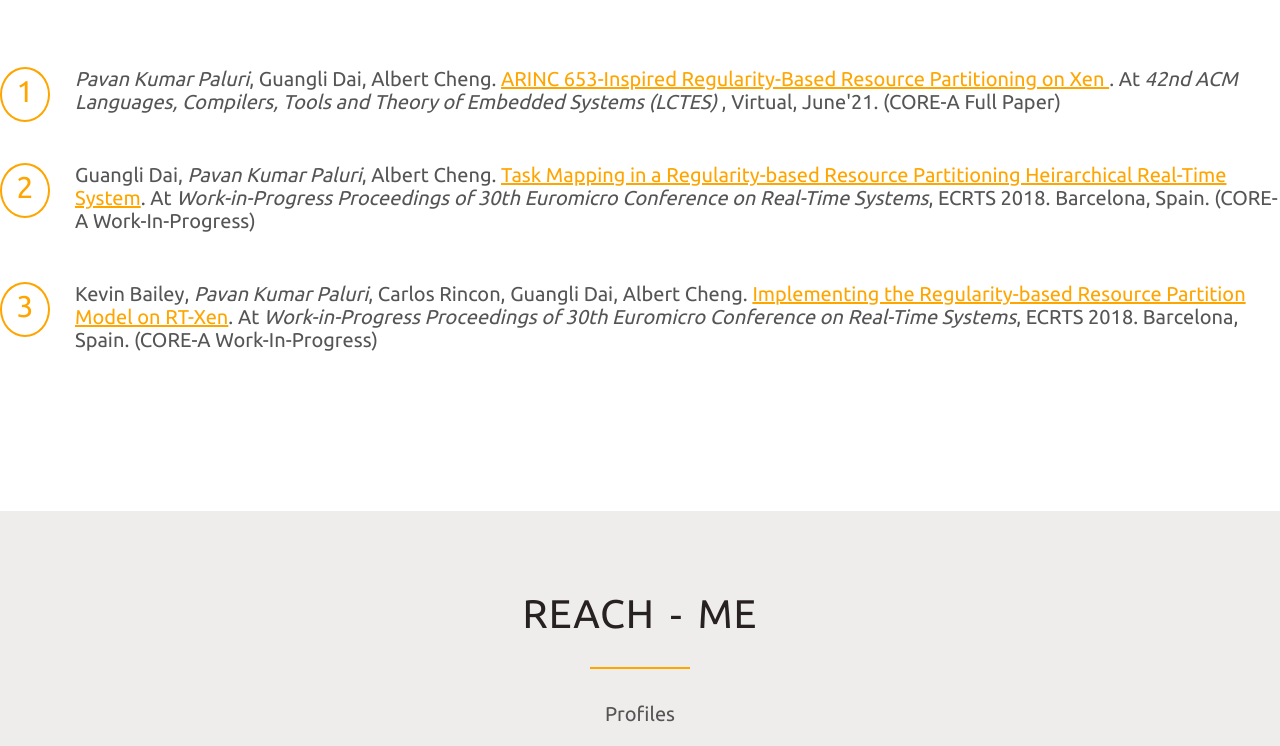
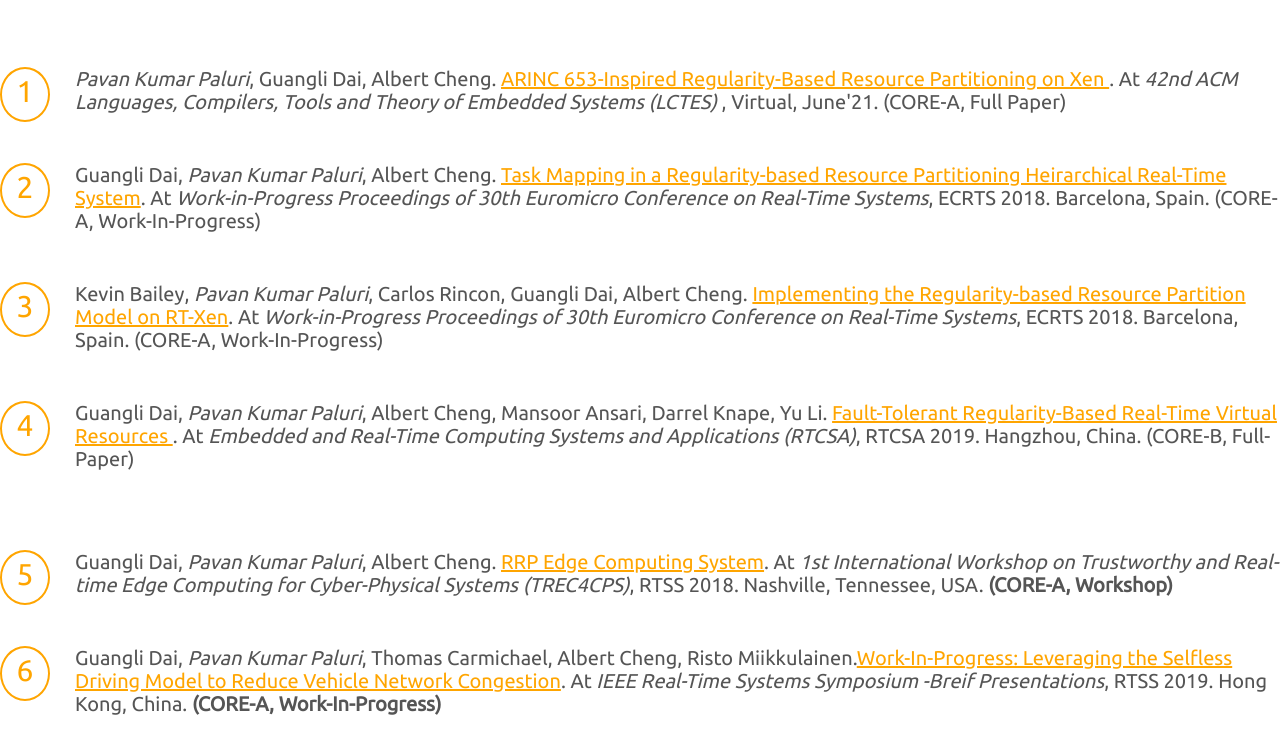
Before and after one commit to pvpk1994/pvpk1994.github.io, a plain HTML site: page index.html in a window 1280 px wide. Shown: the part 1671-2417 px from the top of the page. Drawn offline with nearby package versions, Linux system fonts and the light colour scheme.

Commit message:
testing...

```diff
--- a/index.html
+++ b/index.html
@@ -135,21 +135,39 @@
 				<!---------------PUBLICATION 1 ------------>
 			<div class="authors js-wp7">
 				<div>1</div>
-				<p><em>Pavan Kumar Paluri</em>, Guangli Dai, Albert Cheng. <a href="https://pldi21.sigplan.org/details/LCTES-2021-papers/14/ARINC-653-Inspired-Regularity-Based-Resource-Partitioning-on-Xen" style="color:orange" target="_blank"> ARINC 653-Inspired Regularity-Based Resource Partitioning on Xen </a>. At <i>42nd ACM Languages, Compilers, Tools and Theory of Embedded Systems (LCTES) </i>, Virtual, June'21. <b>(CORE-A Full Paper)</b></p>
+				<p><em>Pavan Kumar Paluri</em>, Guangli Dai, Albert Cheng. <a href="https://pldi21.sigplan.org/details/LCTES-2021-papers/14/ARINC-653-Inspired-Regularity-Based-Resource-Partitioning-on-Xen" style="color:orange" target="_blank"> ARINC 653-Inspired Regularity-Based Resource Partitioning on Xen </a>. At <i>42nd ACM Languages, Compilers, Tools and Theory of Embedded Systems (LCTES) </i>, Virtual, June'21. <b>(CORE-A, Full Paper)</b></p>
 			</div>
 
 				<!------------PUBLICATION 2 ---------->
 			<div class="authors js-wp7">
 				<div>2</div>
-				<p>Guangli Dai, <em>Pavan Kumar Paluri</em>, Albert Cheng. <a href="https://www.ecrts.org/archives/fileadmin/files_ecrts18/ECRTS2018-WiP-proceedings.pdf" style="color:orange" target="_blank">Task Mapping in a Regularity-based Resource Partitioning Heirarchical Real-Time System</a>. At <i>Work-in-Progress Proceedings of 30th Euromicro Conference on Real-Time Systems</i>, ECRTS 2018. Barcelona, Spain. <b>(CORE-A Work-In-Progress)</b></p>
+				<p>Guangli Dai, <em>Pavan Kumar Paluri</em>, Albert Cheng. <a href="https://www.ecrts.org/archives/fileadmin/files_ecrts18/ECRTS2018-WiP-proceedings.pdf" style="color:orange" target="_blank">Task Mapping in a Regularity-based Resource Partitioning Heirarchical Real-Time System</a>. At <i>Work-in-Progress Proceedings of 30th Euromicro Conference on Real-Time Systems</i>, ECRTS 2018. Barcelona, Spain. <b>(CORE-A, Work-In-Progress)</b></p>
 				</div>
 
 				<!---------PUBLICATION 3 ----------->
 			<div class="authors js-wp7">
 				<div>3</div>
-				<p> Kevin Bailey, <em>Pavan Kumar Paluri</em>, Carlos Rincon, Guangli Dai, Albert Cheng. <a href="https://www.ecrts.org/archives/fileadmin/files_ecrts18/ECRTS2018-WiP-proceedings.pdf" style="color:orange" target="_blank">Implementing the Regularity-based Resource Partition Model on RT-Xen</a>. At <i>Work-in-Progress Proceedings of 30th Euromicro Conference on Real-Time Systems</i>, ECRTS 2018. Barcelona, Spain. <b>(CORE-A Work-In-Progress)</b></p>
+				<p> Kevin Bailey, <em>Pavan Kumar Paluri</em>, Carlos Rincon, Guangli Dai, Albert Cheng. <a href="https://www.ecrts.org/archives/fileadmin/files_ecrts18/ECRTS2018-WiP-proceedings.pdf" style="color:orange" target="_blank">Implementing the Regularity-based Resource Partition Model on RT-Xen</a>. At <i>Work-in-Progress Proceedings of 30th Euromicro Conference on Real-Time Systems</i>, ECRTS 2018. Barcelona, Spain. <b>(CORE-A, Work-In-Progress)</b></p>
+				</div>
 
+				<!-------PuBLICATION 4 --------->
+			<div class="authors js-wp7">
 
+                		<div>4</div>
+				<p>Guangli Dai, <em>Pavan Kumar Paluri</em>, Albert Cheng, Mansoor Ansari, Darrel Knape, Yu Li. <a href="https://ieeexplore.ieee.org/document/8864575" style="color:orange" target="_blank">Fault-Tolerant Regularity-Based Real-Time Virtual Resources </a>. At <i>Embedded and Real-Time Computing Systems and Applications (RTCSA)</i>, RTCSA 2019. Hangzhou, China. <b>(CORE-B, Full-Paper)</p>
+            			</div>
+
+				<!------PUBLICATION 5 --------->
+			<div class="authors js-wp7">
+			     <div>5</div>
+	    		     <p>Guangli Dai, <em>Pavan Kumar Paluri</em>, Albert Cheng. <a href="http://2018.rtss.org/program-for-the-1st-international-workshop-on-trustworthy-and-real-time-edge-computing-for-cyber-physical-systems-trec4cps/" style="color:orange" target="_blank">RRP Edge Computing System</a>. At <i>1st International Workshop on Trustworthy and Real-time Edge Computing for Cyber-Physical Systems (TREC4CPS)</i>, RTSS 2018. Nashville, Tennessee, USA. <b>(CORE-A, Workshop)</b></p>
+           		     </div>
+
+				<!-------PUBLICATION 6 --------->
+			<div class="authors js-wp7">
+				<div>6</div>
+				<p>Guangli Dai, <em>Pavan Kumar Paluri</em>, Thomas Carmichael, Albert Cheng, Risto Miikkulainen.<a href="http://2019.rtss.org/list-of-brief-presentations/" style="color:orange" target="_blank">Work-In-Progress: Leveraging the Selfless Driving Model to Reduce Vehicle Network Congestion</a>. At <i>IEEE Real-Time Systems Symposium -Breif Presentations</i>, RTSS 2019. Hong Kong, China. <b>(CORE-A, Work-In-Progress)</b></p>
+		</div>
         </section>
 
 
```
